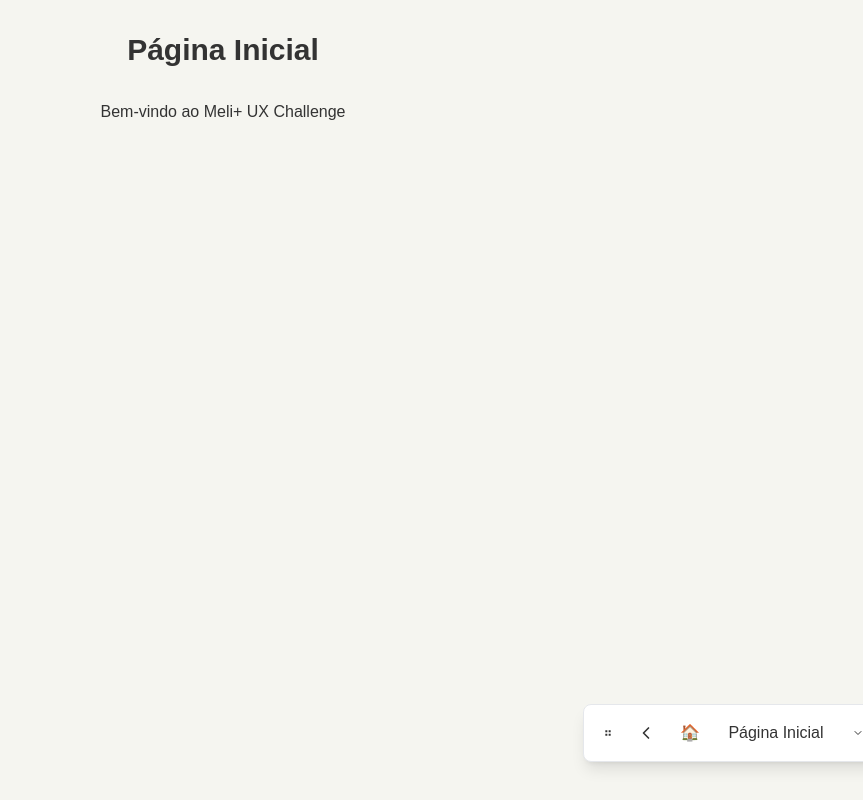
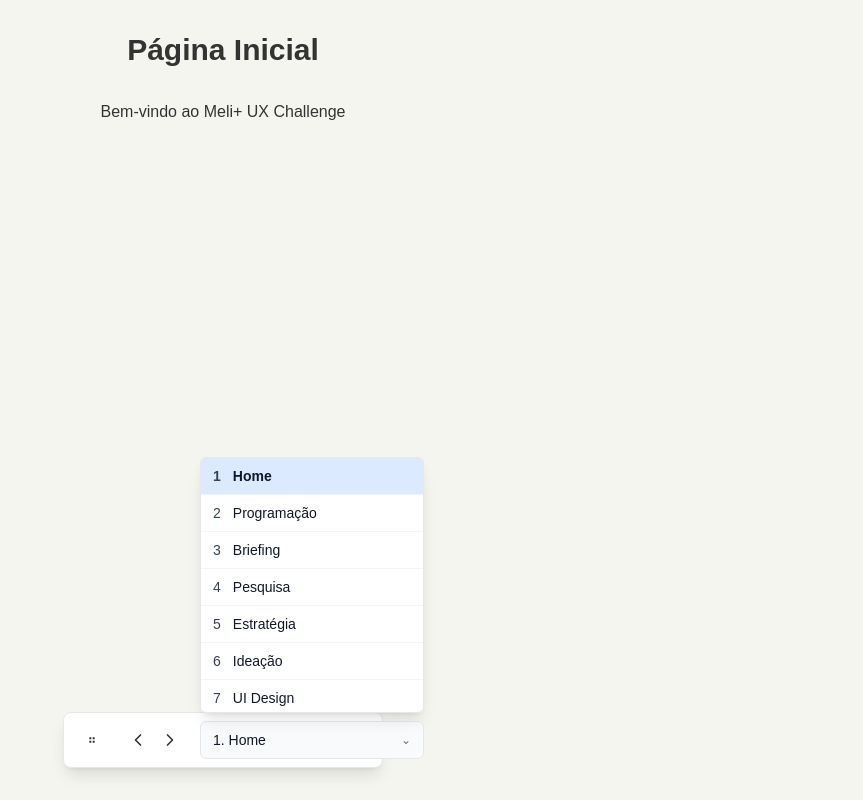
Before and after one commit to bolivaralencastro/mercado-livre-meli-plus-ux-challenge, a Next.js app in the folder app-web/: page / in a window 1280 px wide. Shown: the whole page, without its empty margins (417-1280 px from the left). Built offline with nearby package versions, Linux system fonts and the light colour scheme.

Commit message:
Ajusta menu flutuante numerado

```diff
--- a/app-web/src/components/ui/SimpleFloatingMenu.tsx
+++ b/app-web/src/components/ui/SimpleFloatingMenu.tsx
@@ -6,7 +6,7 @@ import { usePathname, useRouter } from 'next/navigation';
 interface MenuItem {
   label: string;
   href: string;
-  icon: string;
+  number: number;
 }
 
 interface Position {
@@ -15,49 +15,59 @@ interface Position {
 }
 
 const MENU_STORAGE_KEY = 'floatingMenuPosition';
-const MENU_WIDTH = 280;
-const MENU_HEIGHT = 64;
-const DROPDOWN_WIDTH_CLASS = 'w-52';
+const MENU_WIDTH = 320;
+const BAR_HEIGHT = 56;
+const DROPDOWN_WIDTH_CLASS = 'w-56';
+const VERTICAL_MARGIN = 16;
+const BOTTOM_OFFSET = 32;
+const KEYBOARD_ITEMS = ['1','2','3','4','5','6','7','8','9','0'] as const;
+
+type DropdownDirection = 'up' | 'down';
 
 const SimpleFloatingMenu = () => {
-  const [isOpen, setIsOpen] = useState(false);
-  const [isVisible, setIsVisible] = useState(true);
-  const [position, setPosition] = useState<Position>({ x: 0, y: 0 }); // Valor inicial temporário
+  const [position, setPosition] = useState<Position>({ x: 0, y: 0 });
   const [dragging, setDragging] = useState(false);
   const [offset, setOffset] = useState<{ x: number; y: number } | null>(null);
-  const [selectedPage, setSelectedPage] = useState('Página Inicial');
+  const [selectedPage, setSelectedPage] = useState('Home');
   const [isClient, setIsClient] = useState(false);
+  const [dropdownDirection, setDropdownDirection] = useState<DropdownDirection>('up');
 
   const router = useRouter();
   const pathname = usePathname();
 
   const menuRef = useRef<HTMLDivElement>(null);
   const dragHandleRef = useRef<HTMLDivElement>(null);
+  const dropdownRef = useRef<HTMLDivElement>(null);
 
   const menuItems = useMemo<MenuItem[]>(() => ([
-    { label: 'Página Inicial', href: '/', icon: '🏠' },
-    { label: 'Programação', href: '/programacao', icon: '💻' },
-    { label: 'Briefing', href: '/briefing', icon: '📋' },
-    { label: 'Pesquisa', href: '/pesquisa', icon: '🔍' },
-    { label: 'Estratégia', href: '/estrategia', icon: '🎯' },
-    { label: 'Ideação', href: '/ideacao', icon: '💡' },
-    { label: 'UI Design', href: '/ui-design', icon: '🎨' },
-    { label: 'Protótipo', href: '/prototipo', icon: '🧪' },
-    { label: 'Apresentação', href: '/apresentacao', icon: '📊' },
-    { label: 'Entrega', href: '/entrega', icon: '📦' },
+    { label: 'Home', href: '/', number: 1 },
+    { label: 'Programação', href: '/programacao', number: 2 },
+    { label: 'Briefing', href: '/briefing', number: 3 },
+    { label: 'Pesquisa', href: '/pesquisa', number: 4 },
+    { label: 'Estratégia', href: '/estrategia', number: 5 },
+    { label: 'Ideação', href: '/ideacao', number: 6 },
+    { label: 'UI Design', href: '/ui-design', number: 7 },
+    { label: 'Protótipo', href: '/prototipo', number: 8 },
+    { label: 'Apresentação', href: '/apresentacao', number: 9 },
+    { label: 'Entrega', href: '/entrega', number: 10 },
   ]), []);
+
+  const formatLabel = useCallback((item: MenuItem | undefined) => {
+    if (!item) return '';
+    return `${item.number}. ${item.label}`;
+  }, []);
 
   const clampPosition = useCallback((nextPosition: Position): Position => {
     if (!isClient) {
       return nextPosition;
     }
 
-    const maxX = Math.max(window.innerWidth - MENU_WIDTH, 16);
-    const maxY = Math.max(window.innerHeight - MENU_HEIGHT, 16);
+    const maxX = Math.max(window.innerWidth - MENU_WIDTH, VERTICAL_MARGIN);
+    const maxY = Math.max(window.innerHeight - BAR_HEIGHT, VERTICAL_MARGIN);
 
     return {
-      x: Math.min(Math.max(16, nextPosition.x), maxX),
-      y: Math.min(Math.max(16, nextPosition.y), maxY),
+      x: Math.min(Math.max(VERTICAL_MARGIN, nextPosition.x), maxX),
+      y: Math.min(Math.max(VERTICAL_MARGIN, nextPosition.y), maxY),
     };
   }, [isClient]);
 
@@ -73,13 +83,12 @@ const SimpleFloatingMenu = () => {
       }
     }
 
-    const horizontalOffset = Math.max(window.innerWidth - MENU_WIDTH, 16);
-    const verticalOffset = Math.max(window.innerHeight - 32 - MENU_HEIGHT, 16);
+    const centeredX = Math.max((window.innerWidth - MENU_WIDTH) / 2, VERTICAL_MARGIN);
+    const verticalOffset = Math.max(window.innerHeight - BAR_HEIGHT - BOTTOM_OFFSET, VERTICAL_MARGIN);
 
-    return { x: horizontalOffset, y: verticalOffset };
+    return { x: centeredX, y: verticalOffset };
   }, [clampPosition]);
 
-  // Definir posição inicial após montagem do componente
   useEffect(() => {
     setIsClient(true);
     setPosition(computeInitialPosition());
@@ -98,16 +107,6 @@ const SimpleFloatingMenu = () => {
     }
   }, [isClient, position]);
 
-  const toggleVisibility = useCallback(() => {
-    setIsVisible(prevVisible => {
-      if (prevVisible) {
-        setIsOpen(false);
-      }
-      return !prevVisible;
-    });
-  }, []);
-
-  // Funções de arrasto
   const handleMouseDown = (e: React.MouseEvent) => {
     if (dragHandleRef.current?.contains(e.target as Node)) {
       setDragging(true);
@@ -120,7 +119,7 @@ const SimpleFloatingMenu = () => {
 
   const handleMouseMove = useCallback((e: MouseEvent) => {
     if (dragging && offset) {
-      setPosition(prev => clampPosition({
+      setPosition(clampPosition({
         x: e.clientX - offset.x,
         y: e.clientY - offset.y,
       }));
@@ -128,9 +127,11 @@ const SimpleFloatingMenu = () => {
   }, [clampPosition, dragging, offset]);
 
   const handleMouseUp = useCallback(() => {
+    if (dragging) {
       setDragging(false);
       setOffset(null);
-  }, []);
+    }
+  }, [dragging]);
 
   useEffect(() => {
     if (dragging) {
@@ -144,30 +145,28 @@ const SimpleFloatingMenu = () => {
     };
   }, [dragging, handleMouseMove, handleMouseUp]);
 
-  // Gerenciar clique fora do menu
-  useEffect(() => {
-    const handleClickOutside = (e: MouseEvent) => {
-      if (menuRef.current && !menuRef.current.contains(e.target as Node)) {
-        setIsOpen(false);
+  const updateDropdownDirection = useCallback(() => {
+    if (!isClient || !menuRef.current || !dropdownRef.current) {
+      return;
     }
-    };
 
-    if (isOpen) {
-      document.addEventListener('mousedown', handleClickOutside);
-    }
-    return () => document.removeEventListener('mousedown', handleClickOutside);
-  }, [isOpen]);
+    const barRect = menuRef.current.getBoundingClientRect();
+    const dropdownRect = dropdownRef.current.getBoundingClientRect();
+    const spaceBelow = window.innerHeight - barRect.bottom;
+    const spaceAbove = barRect.top;
+
+    const shouldOpenUp = spaceBelow < dropdownRect.height + VERTICAL_MARGIN && spaceAbove > spaceBelow;
+    setDropdownDirection(shouldOpenUp ? 'up' : 'down');
+  }, [isClient]);
 
   useEffect(() => {
-    const handleKeyDown = (event: KeyboardEvent) => {
-      if (event.key.toLowerCase() === 'm') {
-        toggleVisibility();
-      }
-    };
+    updateDropdownDirection();
+  }, [position, updateDropdownDirection]);
 
-    window.addEventListener('keydown', handleKeyDown);
-    return () => window.removeEventListener('keydown', handleKeyDown);
-  }, [toggleVisibility]);
+  useEffect(() => {
+    window.addEventListener('resize', updateDropdownDirection);
+    return () => window.removeEventListener('resize', updateDropdownDirection);
+  }, [updateDropdownDirection]);
 
   useEffect(() => {
     const currentPage = menuItems.find(item => item.href === pathname);
@@ -175,57 +174,74 @@ const SimpleFloatingMenu = () => {
     if (currentPage) {
       setSelectedPage(currentPage.label);
     }
-
-    setIsOpen(false);
   }, [menuItems, pathname]);
 
-  // Navegar para página selecionada
-  const navigateToPage = (href: string) => {
+  const navigateToPage = useCallback((href: string) => {
     router.push(href);
-  };
+  }, [router]);
 
-  // Navegar para próxima página
-  const goToNextPage = () => {
+  const goToNextPage = useCallback(() => {
     const currentIndex = menuItems.findIndex(item => item.label === selectedPage);
     const safeIndex = currentIndex === -1 ? 0 : currentIndex;
     const nextIndex = (safeIndex + 1) % menuItems.length;
     const nextPage = menuItems[nextIndex];
     setSelectedPage(nextPage.label);
     navigateToPage(nextPage.href);
-  };
+  }, [menuItems, navigateToPage, selectedPage]);
 
-  // Navegar para página anterior
-  const goToPrevPage = () => {
+  const goToPrevPage = useCallback(() => {
     const currentIndex = menuItems.findIndex(item => item.label === selectedPage);
     const safeIndex = currentIndex === -1 ? 0 : currentIndex;
     const prevIndex = (safeIndex - 1 + menuItems.length) % menuItems.length;
     const prevPage = menuItems[prevIndex];
     setSelectedPage(prevPage.label);
     navigateToPage(prevPage.href);
+  }, [menuItems, navigateToPage, selectedPage]);
+
+  useEffect(() => {
+    const handleNumberNavigation = (event: KeyboardEvent) => {
+      const pressedKey = event.key as typeof KEYBOARD_ITEMS[number];
+      if (!KEYBOARD_ITEMS.includes(pressedKey)) {
+        return;
+      }
+
+      const target = event.target as HTMLElement | null;
+      if (target && (target.tagName === 'INPUT' || target.tagName === 'TEXTAREA' || target.isContentEditable)) {
+        return;
+      }
+
+      const itemIndex = KEYBOARD_ITEMS.indexOf(pressedKey);
+      const targetItem = menuItems[itemIndex];
+      if (targetItem) {
+        setSelectedPage(targetItem.label);
+        navigateToPage(targetItem.href);
+      }
     };
 
-  // Não renderizar nada durante a renderização do servidor
-  if (!isClient || !isVisible) {
+    window.addEventListener('keydown', handleNumberNavigation);
+    return () => window.removeEventListener('keydown', handleNumberNavigation);
+  }, [menuItems, navigateToPage]);
+
+  if (!isClient) {
     return null;
   }
 
-  // Encontrar o item atual
   const currentPageItem = menuItems.find(item => item.label === selectedPage);
+  const dropdownPositionClass = dropdownDirection === 'down' ? 'top-full mt-2' : 'bottom-full mb-2';
 
   return (
     <div
       ref={menuRef}
-      className="fixed bg-white rounded-lg shadow-lg border border-gray-200 z-50 flex items-center p-2 space-x-2"
+      className="fixed z-50 flex items-center gap-2 rounded-lg border border-gray-200 bg-white px-3 py-2 shadow-lg w-[320px]"
       style={{
         left: position.x,
         top: position.y,
         cursor: dragging ? 'grabbing' : 'default',
       }}
     >
-      {/* Botão de arrasto */}
       <div
         ref={dragHandleRef}
-        className="cursor-move p-2 rounded hover:bg-gray-100"
+        className="cursor-move rounded p-2 hover:bg-gray-100"
         onMouseDown={handleMouseDown}
         aria-label="Arrastar menu"
       >
@@ -234,62 +250,21 @@ const SimpleFloatingMenu = () => {
         </svg>
       </div>
 
-      {/* Botão de seta para trás */}
+      <div className="h-8 w-px bg-gray-200" />
+
+      <div className="flex items-center gap-1">
         <button
           onClick={goToPrevPage}
-        className="p-1 rounded hover:bg-gray-100"
+          className="rounded p-1 hover:bg-gray-100"
           aria-label="Página anterior"
         >
           <svg width="20" height="20" viewBox="0 0 24 24" fill="none" xmlns="http://www.w3.org/2000/svg">
             <path d="M15 18L9 12L15 6" stroke="currentColor" strokeWidth="2" strokeLinecap="round" strokeLinejoin="round"/>
           </svg>
         </button>
-
-      {/* Dropdown com nome da página atual */}
-      <div className="relative">
-        <button
-          onClick={() => setIsOpen(!isOpen)}
-          className={`flex items-center justify-between space-x-2 px-3 py-2 rounded hover:bg-gray-100 ${DROPDOWN_WIDTH_CLASS}`}
-          aria-haspopup="true"
-          aria-expanded={isOpen}
-        >
-          <span>{currentPageItem?.icon}</span>
-          <span>{selectedPage}</span>
-          <svg width="12" height="12" viewBox="0 0 24 24" fill="none" xmlns="http://www.w3.org/2000/svg">
-            <path d="M6 9l6 6 6-6" stroke="currentColor" strokeWidth="2" strokeLinecap="round" strokeLinejoin="round"/>
-          </svg>
-        </button>
-
-        {/* Dropdown */}
-        {isOpen && (
-          <div className={`absolute left-0 mt-1 ${DROPDOWN_WIDTH_CLASS} bg-white border border-gray-200 rounded-md shadow-lg z-10 max-h-60 overflow-y-auto`}>
-            <ul>
-              {menuItems.map((item, index) => (
-                <li key={index}>
-                  <button
-                    onClick={() => {
-                      setSelectedPage(item.label);
-                      navigateToPage(item.href);
-                      setIsOpen(false);
-                    }}
-                    className={`w-full text-left px-3 py-2 hover:bg-blue-100 flex items-center space-x-2 ${
-                      item.label === selectedPage ? 'bg-blue-100' : ''
-                    }`}
-                  >
-                    <span>{item.icon}</span>
-                    <span>{item.label}</span>
-                  </button>
-                </li>
-              ))}
-            </ul>
-          </div>
-        )}
-      </div>
-
-      {/* Botão de seta para frente */}
         <button
           onClick={goToNextPage}
-        className="p-1 rounded hover:bg-gray-100"
+          className="rounded p-1 hover:bg-gray-100"
           aria-label="Próxima página"
         >
           <svg width="20" height="20" viewBox="0 0 24 24" fill="none" xmlns="http://www.w3.org/2000/svg">
@@ -297,6 +272,40 @@ const SimpleFloatingMenu = () => {
           </svg>
         </button>
       </div>
+
+      <div className="h-8 w-px bg-gray-200" />
+
+      <div className="relative flex-1">
+        <div className={`flex items-center justify-between rounded-md border border-gray-200 bg-gray-50 px-3 py-2 text-sm ${DROPDOWN_WIDTH_CLASS}`}>
+          <span className="font-medium text-gray-900">{formatLabel(currentPageItem)}</span>
+          <span className="text-xs text-gray-500">⌄</span>
+        </div>
+        <div
+          ref={dropdownRef}
+          className={`absolute ${dropdownPositionClass} ${DROPDOWN_WIDTH_CLASS} rounded-md border border-gray-200 bg-white shadow-lg max-h-64 overflow-y-auto`}
+        >
+          <ul className="divide-y divide-gray-100">
+            {menuItems.map(item => (
+              <li key={item.href}>
+                <button
+                  onClick={() => {
+                    setSelectedPage(item.label);
+                    navigateToPage(item.href);
+                  }}
+                  className={`flex w-full items-center gap-3 px-3 py-2 text-left text-sm hover:bg-blue-50 ${
+                    item.label === selectedPage ? 'bg-blue-100 font-semibold' : ''
+                  }`}
+                  aria-label={`Ir para ${formatLabel(item)}`}
+                >
+                  <span className="text-gray-700">{item.number}</span>
+                  <span className="text-gray-900">{item.label}</span>
+                </button>
+              </li>
+            ))}
+          </ul>
+        </div>
+      </div>
+    </div>
   );
 };
 
```
Lines whose indentation alone changed are shown as unchanged.
